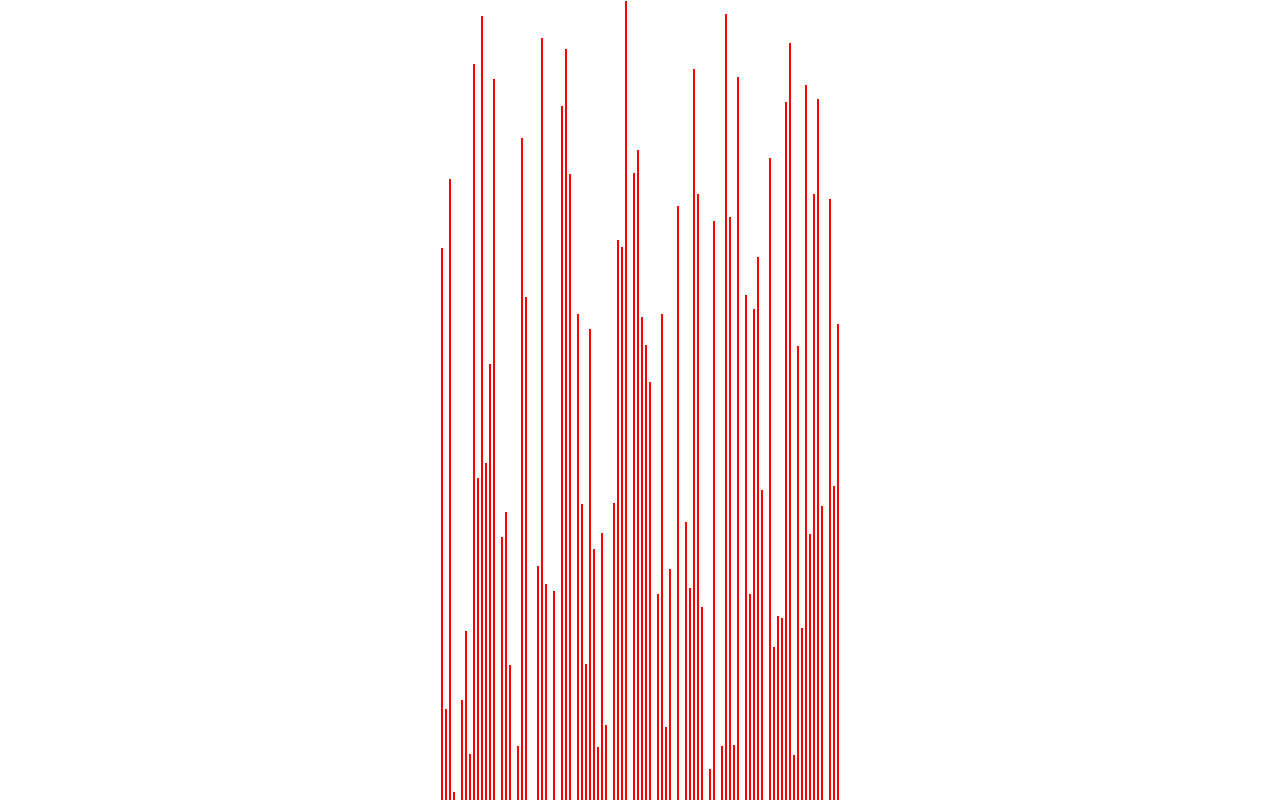
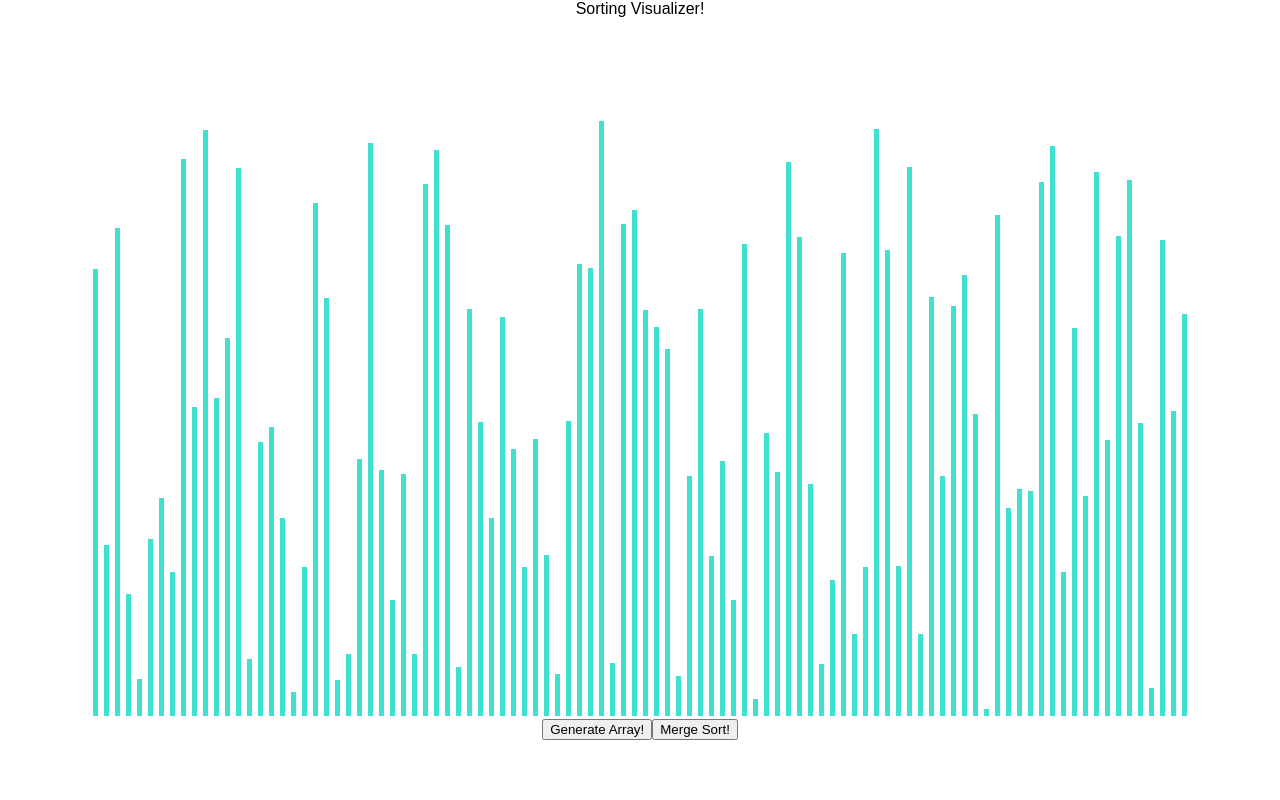
Before and after one commit to umawani/VisualSorting, a React (Create React App) app in the folder sorting_visual/: page / in a window 1280 px wide. Shown: the top 800 px of the page. Built offline with nearby package versions, Linux system fonts and the light colour scheme.

Commit message:
Minimal styling added. Ready to start merge sort function!

```diff
--- a/sorting_visual/src/SortingVisualizer/SortingVisualizer.css
+++ b/sorting_visual/src/SortingVisualizer/SortingVisualizer.css
@@ -3,9 +3,16 @@
   justify-content: center;
   align-self: center;
   align-items: flex-end;
+  flex: 3;
 }
 .array-bar{
-  width: 2px;
+  width: 5px;
   display: inline-block;
-  margin: 1px;
+  margin: 3px;
 }
+.title-container{
+  margin-bottom: 100px;
+}
+.buttons-container{
+
+}
--- a/sorting_visual/src/SortingVisualizer/SortingVisualizer.jsx
+++ b/sorting_visual/src/SortingVisualizer/SortingVisualizer.jsx
@@ -20,7 +20,7 @@ export default class SortingVisualizer extends React.Component {
   resetArray(){
     const array = [];
     for(let i = 0; i < 100; i++){
-      array.push(randomIntFromInterval(5,1000));
+      array.push(randomIntFromInterval(5,600));
     }
     this.setState({array});
   }
@@ -29,13 +29,22 @@ export default class SortingVisualizer extends React.Component {
     const {array} = this.state;
 
     return (
+      <div className="page-container">
+        <div className="title-container">
+          Sorting Visualizer!
+        </div>
         <div className="array-container">
           {array.map((value, index) => (
             <div className="array-bar"
             key={index}
-          style={{backgroundColor : 'red', height : `${value}px`,}}>
+            style={{backgroundColor : 'turquoise', height : `${value}px`,}}>
             </div>
           ))}
+        </div>
+        <div className="buttons-container">
+          <button onClick={() => this.resetArray()}> Generate Array! </button>
+          <button onClick={() => this.mergeSort()}> Merge Sort! </button>
+        </div>
       </div>
     );
   }
```
Lines whose indentation alone changed are shown as unchanged.
